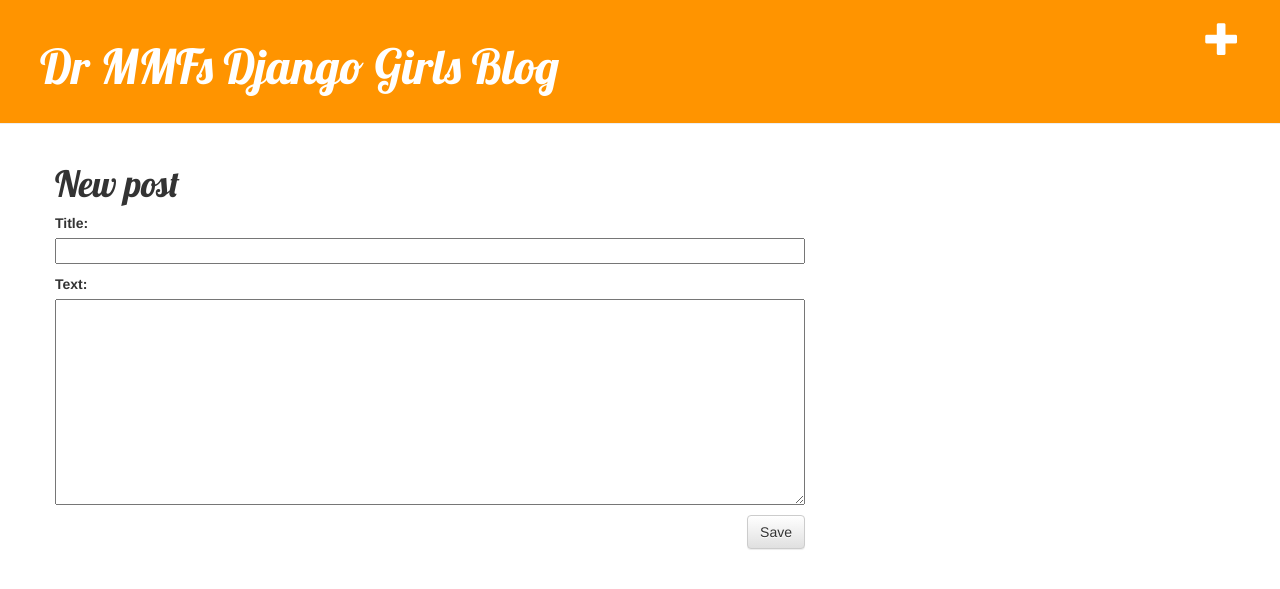
After one commit to mfonkam/my-first-blog-django, a Django app: page /post/new/ in a window 1280 px wide. The commit adds this page. Shown: the top 589 px of the page. Run offline with Django 3.2, Linux system fonts and the light colour scheme; some libraries are stand-ins or nearby versions.

Commit message:
Added own personalized form..

```diff
--- /dev/null
+++ b/blog/forms.py
@@ -0,0 +1,9 @@
+from django import forms
+
+from .models import Post
+
+class PostForm(forms.ModelForm):
+
+    class Meta:
+        model = Post
+        fields = ('title', 'text',)
--- a/blog/templates/blog/base.html
+++ b/blog/templates/blog/base.html
@@ -1,7 +1,7 @@
 {% load staticfiles %}
 <html>
     <head>
-        <title>Django Girls blog</title>
+        <title>Prof Fonkam's Django Girls blog</title>
         <link rel="stylesheet" href="//maxcdn.bootstrapcdn.com/bootstrap/3.2.0/css/bootstrap.min.css">
         <link rel="stylesheet" href="//maxcdn.bootstrapcdn.com/bootstrap/3.2.0/css/bootstrap-theme.min.css">
         <link href='//fonts.googleapis.com/css?family=Lobster&subset=latin,latin-ext' rel='stylesheet' type='text/css'>
@@ -9,13 +9,14 @@
     </head>
     <body>
         <div class="page-header">
-            <h1><a href="/">Prof Fonkam's Django Girls Blog</a></h1>
+            <a href="{% url "blog.views.post_new" %}" class="top-menu"><span class="glyphicon glyphicon-plus"></span></a>
+            <h1><a href="/">Dr MMFs Django Girls Blog</a></h1>
         </div>
         <div class="content container">
             <div class="row">
                 <div class="col-md-8">
-                {% block content %}
-                {% endblock %}
+                    {% block content %}
+                    {% endblock %}
                 </div>
             </div>
         </div>
--- a/blog/templates/blog/post_detail.html
+++ b/blog/templates/blog/post_detail.html
@@ -7,6 +7,7 @@
                 {{ post.published_date }}
             </div>
         {% endif %}
+        <a class="btn btn-default" href="{% url "post_edit" pk=post.pk %}"><span class="glyphicon glyphicon-pencil"></span></a>
         <h1>{{ post.title }}</h1>
         <p>{{ post.text|linebreaks }}</p>
     </div>
--- /dev/null
+++ b/blog/templates/blog/post_edit.html
@@ -0,0 +1,9 @@
+{% extends "blog/base.html" %}
+
+{% block content %}
+    <h1>New post</h1>
+    <form method="POST" class="post-form">{% csrf_token %}
+        {{ form.as_p }}
+        <button type="submit" class="save btn btn-default">Save</button>
+    </form>
+{% endblock %}
--- a/blog/urls.py
+++ b/blog/urls.py
@@ -4,4 +4,6 @@
 urlpatterns = [
 	url(r'^$', views.post_list),
 	url(r'^post/(?P<pk>[0-9]+)/$', views.post_detail),
+	url(r'^post/new/$', views.post_new, name='post_new'),
+	url(r'^post/(?P<pk>[0-9]+)/edit/$', views.post_edit, name='post_edit'),
 ]
--- a/blog/views.py
+++ b/blog/views.py
@@ -1,7 +1,9 @@
+from django.shortcuts import redirect
 from django.shortcuts import render
 from django.utils import timezone
 from .models import Post
 from django.shortcuts import render, get_object_or_404
+from .forms import PostForm
 
 # Create your views here.
 def post_list(request):
@@ -11,3 +13,30 @@
 def post_detail(request, pk):
     post = get_object_or_404(Post, pk=pk)
     return render(request, 'blog/post_detail.html', {'post': post})
+
+def post_new(request):
+    if request.method == "POST":
+        form = PostForm(request.POST)
+        if form.is_valid():
+            post = form.save(commit=False)
+            post.author = request.user
+            post.published_date = timezone.now()
+            post.save()
+            return redirect('blog.views.post_detail', pk=post.pk)
+    else:
+        form = PostForm()
+    return render(request, 'blog/post_edit.html', {'form': form})
+
+def post_edit(request, pk):
+    post = get_object_or_404(Post, pk=pk)
+    if request.method == "POST":
+        form = PostForm(request.POST, instance=post)
+        if form.is_valid():
+            post = form.save(commit=False)
+            post.author = request.user
+            post.published_date = timezone.now()
+            post.save()
+            return redirect('blog.views.post_detail', pk=post.pk)
+    else:
+        form = PostForm(instance=post)
+    return render(request, 'blog/post_edit.html', {'form': form})
```
